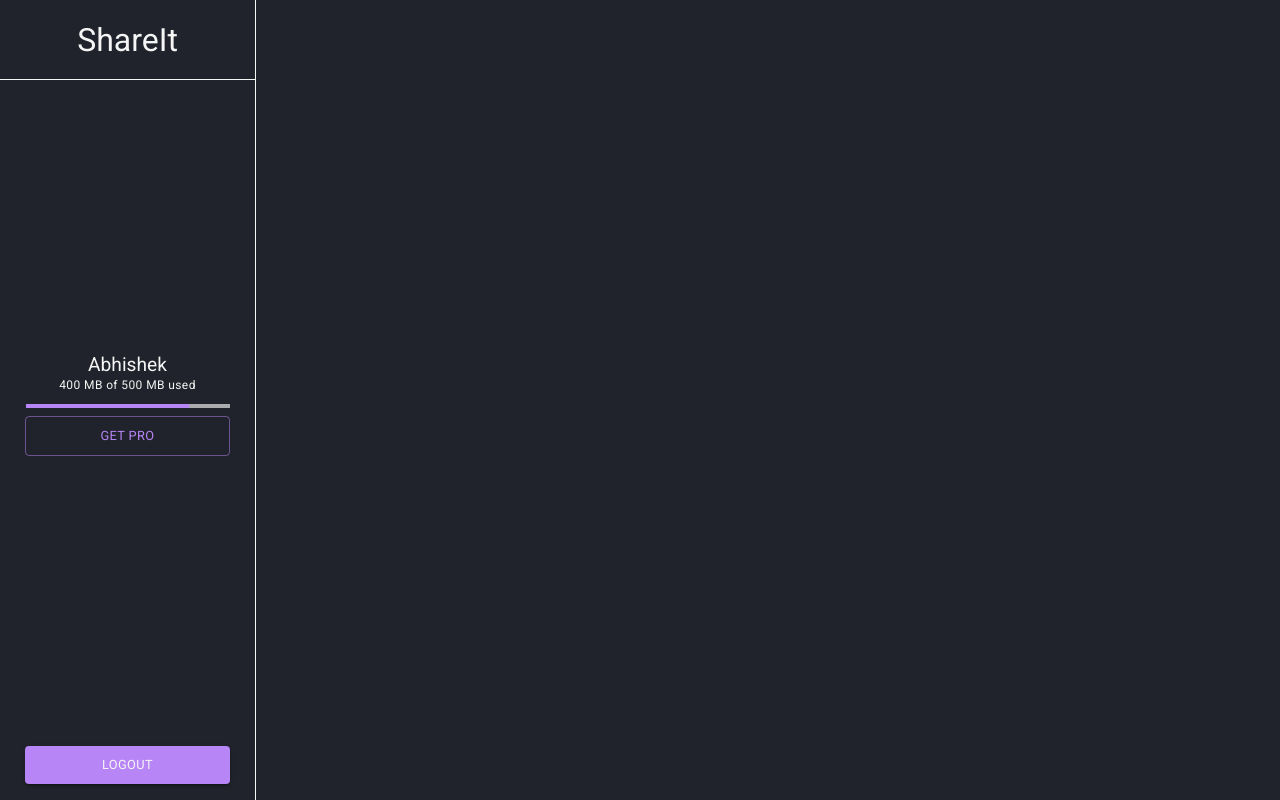
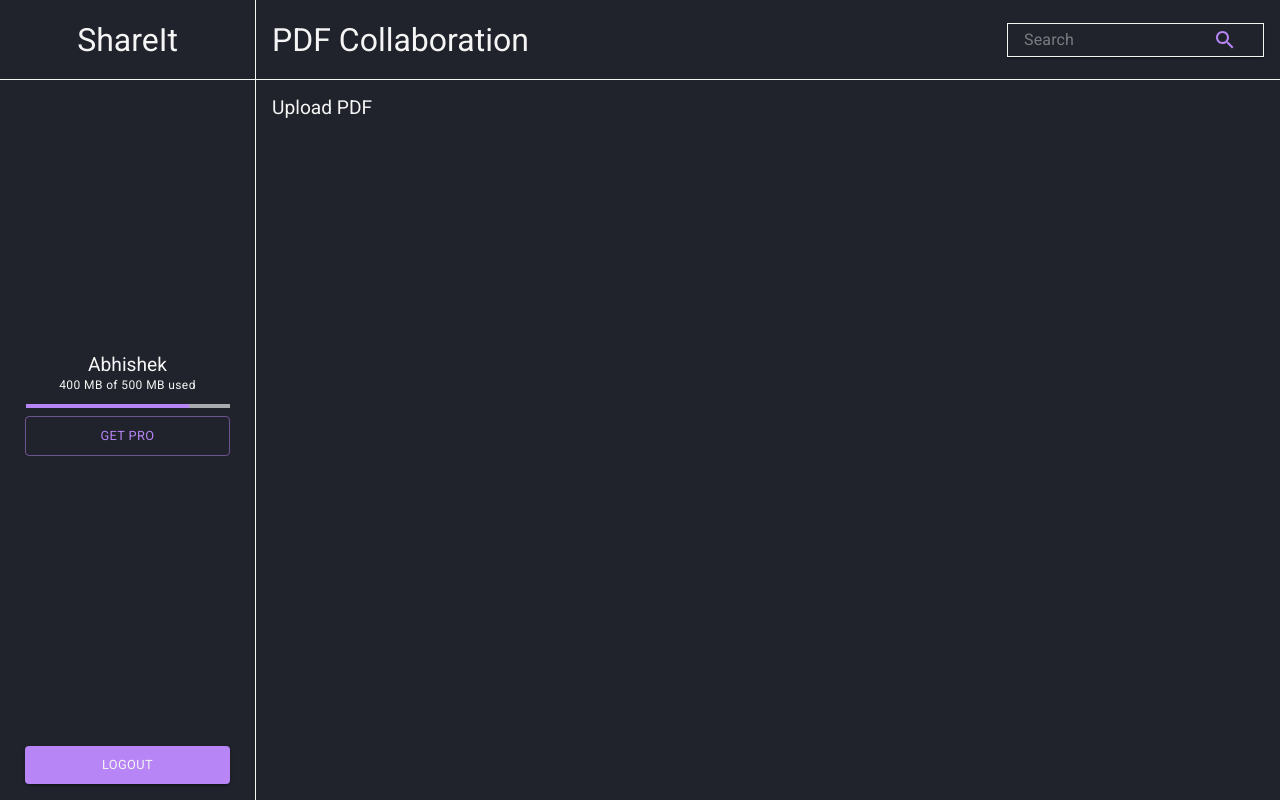
Before and after one commit to Abhishek-Kharpal/pdf-fe, a Next.js app: page /dashboard in a window 1280 px wide. Built offline with nearby package versions, Linux system fonts and the light colour scheme.

Commit message:
feat: add ui for panel title and searchbar

```diff
--- a/src/pages/dashboard/index.tsx
+++ b/src/pages/dashboard/index.tsx
@@ -1,5 +1,7 @@
+import Head from 'next/head';
 import { useEffect, useState } from 'react';
-import { Box, Typography, LinearProgress, Button } from '@mui/material';
+import { Box, Typography, LinearProgress, Button, InputBase, IconButton, Paper } from '@mui/material';
+import { Search } from '@mui/icons-material';
 
 const Dashboard = () => {
   const [user, setUser] = useState(null);
@@ -18,6 +20,13 @@ const Dashboard = () => {
   }, []);
 
   return (
+    <>
+      <Head>
+        <title>ShareIT | Dashboard</title>
+        <meta name="description" content="Dashboard for your pdf files" />
+        <meta name="viewport" content="width=device-width, initial-scale=1" />
+        <link rel="icon" href="/favicon.ico" />
+      </Head>
       <Box
         bgcolor="primary.main"
         minHeight="100vh"
@@ -114,12 +123,78 @@ const Dashboard = () => {
         </Box>
 
         {/* Panel */}
-      <Box>
-        {/* Header */}
+        <Box
+          sx={{
+            width: '80vw',
+            height: '100vh',
+            bgcolor: 'primary.main',
+            display: 'flex',
+            flexDirection: 'column',
+          }}
+        >
+          {/* header*/}
+          <Box
+            sx={{
+              display: 'flex',
+              flexDirection: 'row',
+              justifyContent: 'space-between',
+              alignItems: 'center',
+              borderBottom: '1px solid #F5F5F5',
+              height: '10%',
+            }}
+            className="basic-padding"
+          >
+            {/* Title */}
+            <Typography variant="h4" color="primary.contrastText">
+              PDF Collaboration
+            </Typography>
+
+            {/* Search */}
+            <Paper
+              sx={{
+                display: 'flex',
+                flexDirection: 'row',
+                justifyContent: 'space-between',
+                alignItems: 'center',
+                height: '50%',
+                marginLeft: '8px',
+                bgcolor: 'primary.main',
+                border: '1px solid #F5F5F5',
+                borderRadius: '0px',
+              }}
+              className="basic-padding"
+            >
+              <InputBase
+                sx={{
+                  width: '80%',
+                  color: 'primary.contrastText',
+                }}
+                placeholder="Search"
+              />
+              <IconButton type="submit" sx={{ width: '20%' }} aria-label="search">
+                <Search color="secondary" />
+              </IconButton>
+            </Paper>
+          </Box>
           {/* Upload Card */}
+          <Box
+            sx={{
+              display: 'flex',
+              flexDirection: 'row',
+              justifyContent: 'space-between',
+              alignItems: 'center',
+            }}
+            className="basic-padding"
+          >
+            <Typography variant="h6" color="primary.contrastText">
+              Upload PDF
+            </Typography>
+          </Box>
+
           {/* Your Files */}
         </Box>
       </Box>
+    </>
   );
 };
 
```
Lines whose indentation alone changed are shown as unchanged.
